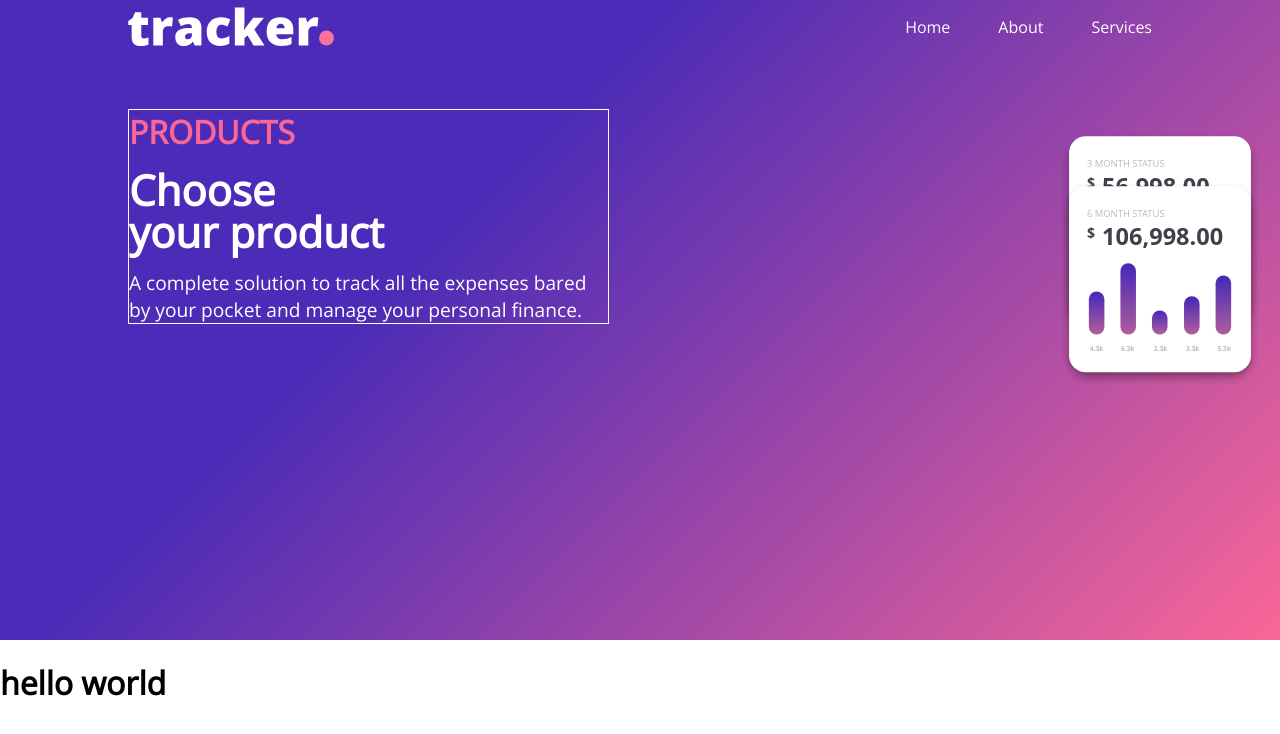
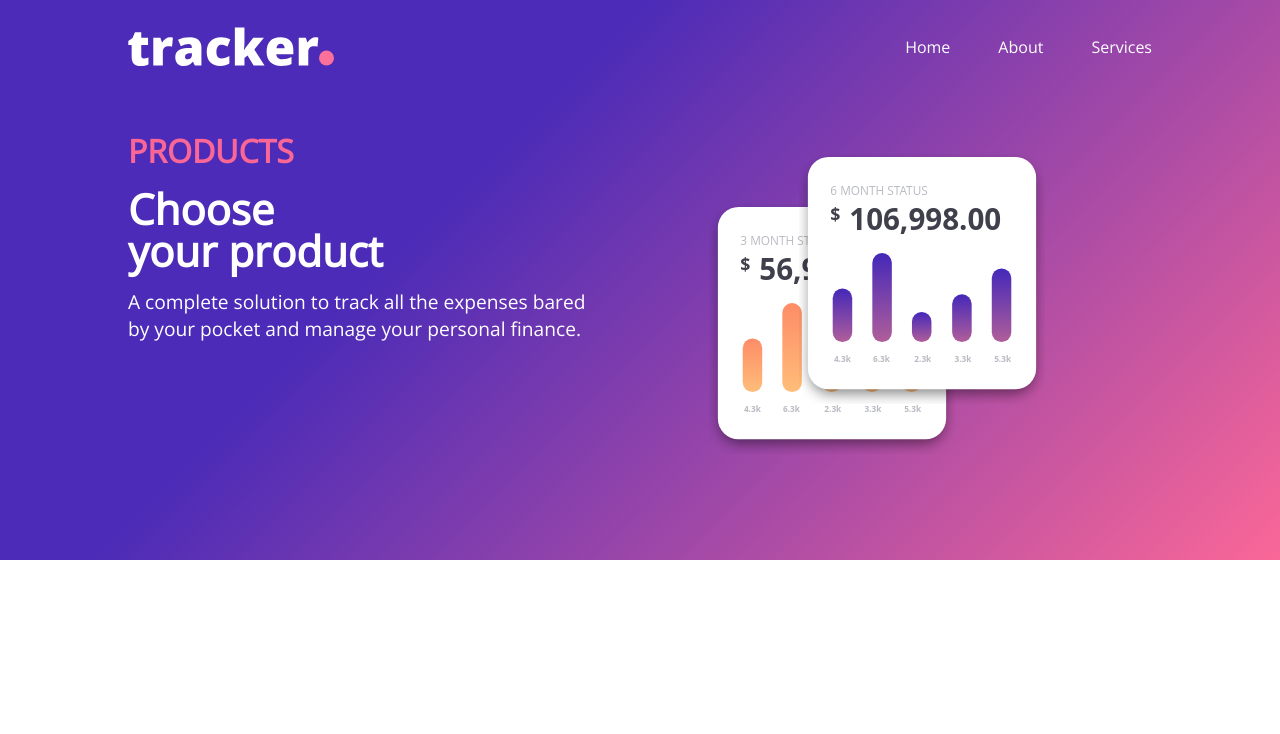
Before and after one commit to deiganM/working-with-git, a plain HTML site: page services.html in a window 1280 px wide. Drawn offline with nearby package versions, Linux system fonts and the light colour scheme.

Commit message:
FINISHED THE HEADER
I have finished the header. I copied and pasted all the code in the README.me just in case.

```diff
--- a/services.css
+++ b/services.css
@@ -1,4 +1,8 @@
-@import url('https://fonts.googleapis.com/css?family=Open+Sans&display=swap');
+ /****** FONTS ******/
+
+ @import url('https://fonts.googleapis.com/css?family=Open+Sans&display=swap');
+
+/****** RESETS ******/
 
 * {
   box-sizing: border-box;
@@ -9,16 +13,15 @@
 body {
   margin: 0;
   padding: 0;
+  /****** I've set the font here, feel free to move it if you want  ******/
   font-family: 'Open Sans', sans-serif;
 }
 
-/* img {
-  display: block;
-} */
+/****** HEADER ******/
 
  header {
    background: linear-gradient(135deg,#4B2BB7 35%, #FA6797) ;
-   height: 80vh;
+   height: 70vh;
    width: 100vw;
  }
 
@@ -27,10 +30,12 @@ body {
    margin: 0 auto;
  }
 
+/****** TOP NAVIGATION ******/
+
  nav {
-  /* border: 1px solid white; */
   display: flex;
   justify-content: space-between;
+  padding-top: 20px;
  }
 
  .main-nav {
@@ -43,8 +48,9 @@ body {
    padding-left: 3rem;
  }
 
+/****** YOUR TEXT ON THE HEADER ******/
+
  .intro {
-   border: 1px white solid;
    display: grid;
    width: 47%;
    grid-template-columns: 1fr;
@@ -79,73 +85,29 @@ body {
   font-size: 1.2rem;
  }
 
+/****** GRAPH CARDS THAT ARE OVERLAPING ******/
+
  .cards {
-   float: right;
   display: grid;
-  grid-template-columns: 90px;
-  grid-template-rows: 50px;
-    margin-top: 80px;
+  grid-template-columns:  90px 90px;
+  grid-template-rows: 50px 50px;
+  margin-top: 80px;
+  padding-left: 100px;
  }
-
 
  .three-months {
    grid-column: 1 / 2;
-   grid-row: 1 / 2;
+   grid-row: 2 / 3;
  }
 
  .six-months {
-  grid-column: 1 / 2;
-  grid-row: 2 / 3;
+  grid-column: 2 / 3;
+  grid-row: 1 / 2;
 }
 
  .six-months,
  .three-months {
-   height: 200px;
- }
- /**/
-
- /* .six-months {
-  position: absolute;
-  right: 0;
+   height: 250px;
  }
 
- .three-months {
-  position: absolute;
-  top: 62px;
-  left: 13px;
- }  */
-
-
- /* .six-months {
-  grid-column: 3;
-  grid-row: 1;
- } */
-
-
-
-/*
-nav {
-  height: 100vh;
-  width: 100vw;
-  background: #4B2BB7;
-} */
-
-/* .hero-section {
-  background-color: #4B2BB7;
-  linear-gradient(rgba(204, 102, 255, 0.3), rgba(204, 102, 255, 0.3)), url("../assets/mountainContrast.jpg");
-  background-position: center;
-  background-repeat: no-repeat;
-  background-size: cover;
-  position: relative;
-  } */
-
-/* .title {
-  text-align: center;
-  position: absolute;
-  top: 46%;
-  left: 50%;
-  transform: translate(-50%, -50%);
-  color: white;
-  font-family: 'Oleo Script', cursive;
-  font-size: 4rem;
-  }  */
+  /********************************** END OF HEADER **********************************************/
--- a/services.html
+++ b/services.html
@@ -1,5 +1,6 @@
 <!DOCTYPE html>
 <html lang="en">
+
 <head>
   <meta charset="UTF-8">
   <meta name="viewport" content="width=device-width, initial-scale=1.0">
@@ -7,9 +8,13 @@
   <link rel="stylesheet" href="services.css">
   <title>Document</title>
 </head>
+
 <body>
+
   <header>
+
     <div class="header-wrapper">
+
       <nav>
         <img src="logo.svg" class="header-logo" alt="Trackers company logo">
         <ul class="main-nav">
@@ -18,19 +23,22 @@
           <li><a href="#">Services</a href="#"></li>
         </ul>
       </nav>
+
+      <!-- CHANGE THIS PART TO WHATEVER IS ON YOUR PAGE -->
       <div class="intro">
         <h1>PRODUCTS</h1>
         <h2>Choose<br> your product</h2>
         <p>A complete solution to track all the expenses bared by your pocket and manage your personal finance.</p>
       </div>
+
       <div class="cards">
         <img src="3month.svg" class="three-months" alt="3 month status card">
         <img src="6month.svg" class="six-months" alt="6 month status card">
       </div>
+
     </div>
+
   </header>
-  <main>
-    <h1>hello world</h1>
-  </main>
+
 </body>
 </html>
```
Also changed, not shown: 1 other file.
